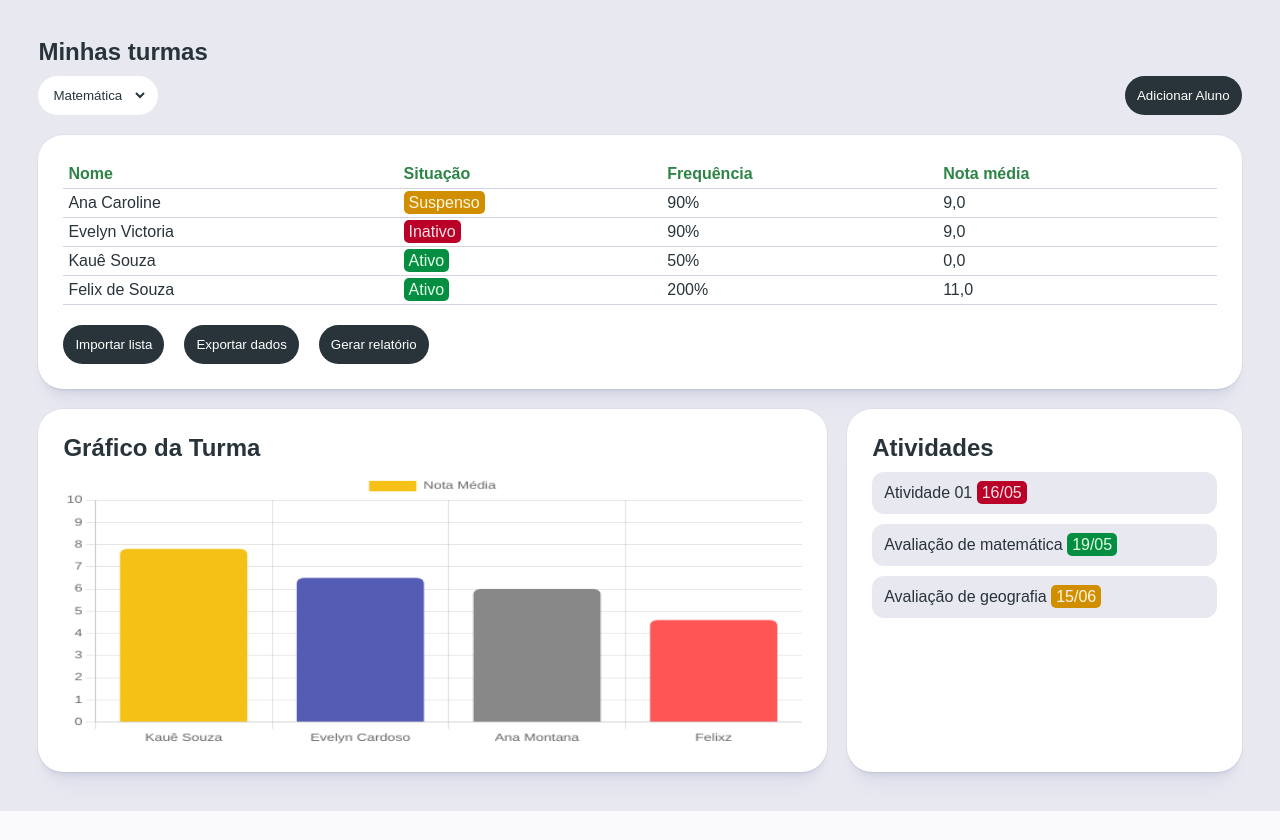
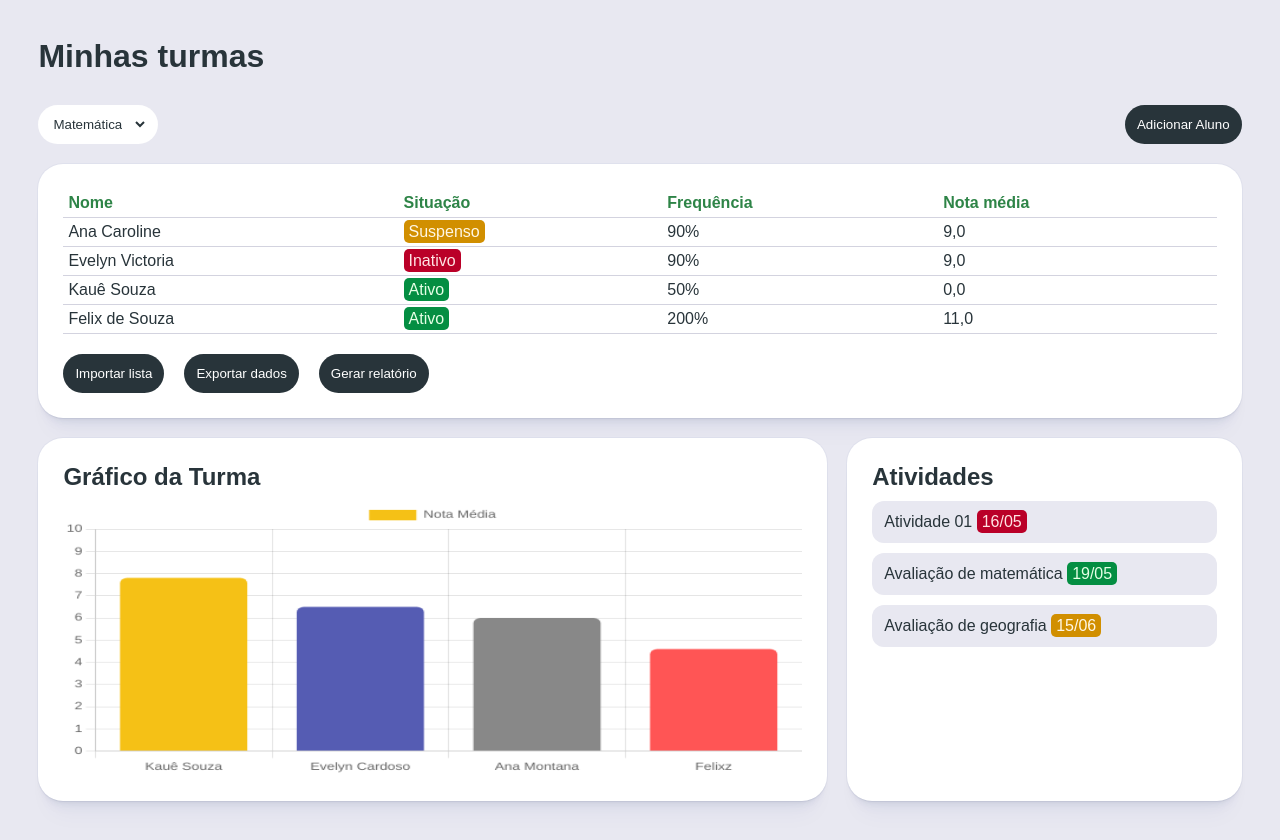
Before and after one commit to feliquisds/proj_integrador, a PHP site: page /dashboard/turmas.html in a window 1280 px wide. Before the commit the page ends 811 px from the top, so only its background shows below. Run offline with PHP 8.4, Linux system fonts and the light colour scheme.

Commit message:
grids are so useful

```diff
--- a/css/buttons.css
+++ b/css/buttons.css
@@ -49,7 +49,6 @@ option {
 }
 
 a {
-    margin-bottom: 20px;
     color: var(--link);
     text-decoration: none;
 }
--- a/css/cards.css
+++ b/css/cards.css
@@ -28,7 +28,6 @@
     background-color: var(--background);
     padding: 12px;
     border-radius: 12px;
-    margin-bottom: 10px;
 }
 
 .subcard:hover {
--- a/css/dashboard.css
+++ /dev/null
@@ -1,18 +0,0 @@
-@import url(global.css);
-
-body {
-    display: flex;
-    flex-direction: column;
-    padding: 3vw;
-}
-
-.header {
-    display: flex;
-    justify-content: space-between;
-    margin-bottom: 20px;
-}
-
-canvas {
-    width: 100% !important;
-    height: 275px !important;
-}
--- a/css/global.css
+++ b/css/global.css
@@ -4,6 +4,7 @@
 @import url(table.css);
 @import url(grid.css);
 @import url(icons.css);
+@import url(menus.css);
 
 :root {
     --background: #e8e8f1;
@@ -72,6 +73,8 @@
 }
 
 body {
+    padding: 3vw;
+    display: flex;
     background-color: var(--background);
 }
 
@@ -79,3 +82,7 @@ h1, h2, h3, h4, h5, h6, p {
     color: var(--input-focused);
     margin-bottom: 10px;
 }
+
+iframe {
+    width: 100%;
+}
--- a/css/grid.css
+++ b/css/grid.css
@@ -1,4 +1,4 @@
-.grid-2x-2-1, .grid-1x {
+.grid-2x-2-1, .grid-1x, .grid-1x-10px {
     width: 100%;
     display: grid;
     grid-template-columns: 2fr 1fr;
@@ -10,19 +10,30 @@
     grid-template-columns: 2fr 1fr;
 }
 
-.grid-1x {
+.grid-1x, .grid-1x-10px {
     grid-template-columns: 1fr;
 }
 
-.grid-2x-2-1 > *, .grid-1x > * {
+.grid-1x-10px {
+    gap: 10px;
+}
+
+.grid-2x-2-1 > *, .grid-1x > *, .grid-1x-10px > * {
     width: 100%;
 }
 
-.button-grid {
+.button-grid, .polar-grid {
     display: grid;
     grid-auto-flow: column;
+}
+
+.button-grid {
     justify-content: left;
     column-gap: 20px;
+}
+
+.polar-grid {
+    justify-content: space-between;
 }
 
 @media (max-width: 900px) {
--- a/css/input.css
+++ b/css/input.css
@@ -1,7 +1,5 @@
 input {
     background-color: transparent;
-    width: 100%;
-    margin-bottom: 20px;
     padding: 10px;
     border-radius: 100px;
     border: 3px solid var(--input-unfocused);
--- a/css/sidebar.css
+++ b/css/menus.css
@@ -1,14 +1,3 @@
-@import url(global.css);
-
-body {
-    display: flex;
-    flex-direction: row;
-}
-
-iframe {
-    width: 100%;
-}
-
 aside {
     padding: 1.5%;
     background-color: var(--card-background);
@@ -19,7 +8,3 @@ aside {
     justify-content: space-between;
     align-items: center;
 }
-
-.grid-1x {
-    gap: 10px;
-}
--- /dev/null
+++ b/css/overrides/dashboard.css
@@ -0,0 +1,6 @@
+@import url(../global.css);
+
+canvas {
+    width: 100% !important;
+    height: 275px !important;
+}
--- a/dashboard.html
+++ b/dashboard.html
@@ -5,7 +5,7 @@
     <meta name="viewport" content="width=device-width, initial-scale=1.0">
     <title>Dashboard</title>
     <style>
-        @import url(css/sidebar.css);
+        @import url(css/overrides/sidebar.css);
     </style>
     <script src="js/dashboard.js"></script>
 </head>
--- a/dashboard/turmas.html
+++ b/dashboard/turmas.html
@@ -5,14 +5,15 @@
     <meta name="viewport" content="width=device-width, initial-scale=1.0">
     <title>Document</title>
     <style>
-        @import url(../css/dashboard.css);
+        @import url(../css/overrides/dashboard.css);
     </style>
     <script src="https://cdn.jsdelivr.net/npm/chart.js"></script>
     <script src="../js/turmas.js"></script>
 </head>
 <body>
-    <h2>Minhas turmas</h2>
-    <div class="header">
+    <div class="grid-1x">
+        <h1>Minhas turmas</h1>
+        <div class="polar-grid">
             <select onchange="mudarMateria(this)">
                 <option value="Matemática">Matemática</option>
                 <option value="Português">Português</option>
@@ -23,8 +24,6 @@
                 <button>Adicionar Aluno</button>
             </div>
         </div>
-
-    <div class="grid-1x">
         <div class="card">
             <table>
                 <thead>
@@ -77,11 +76,13 @@
 
             <div class="card">
                 <h2>Atividades</h2>
+                <div class="grid-1x-10px">
                     <div class="subcard">Atividade 01 <span class="inactive">16/05</span></div>
                     <div class="subcard">Avaliação de matemática <span class="active">19/05</span></div>
                     <div class="subcard">Avaliação de geografia <span class="idle">15/06</span></div>
                 </div>
             </div>
         </div>
+    </div>
 </body>
 </html>
```
Also changed, not shown: css/overrides/login.css (renamed from css/login.css, +1 -11 lines), css/overrides/sidebar.css (added, +9 -0 lines), dashboard/relatorios.html (+6 -2 lines), index.html (+6 -4 lines). Lines whose indentation alone changed are shown as unchanged.
